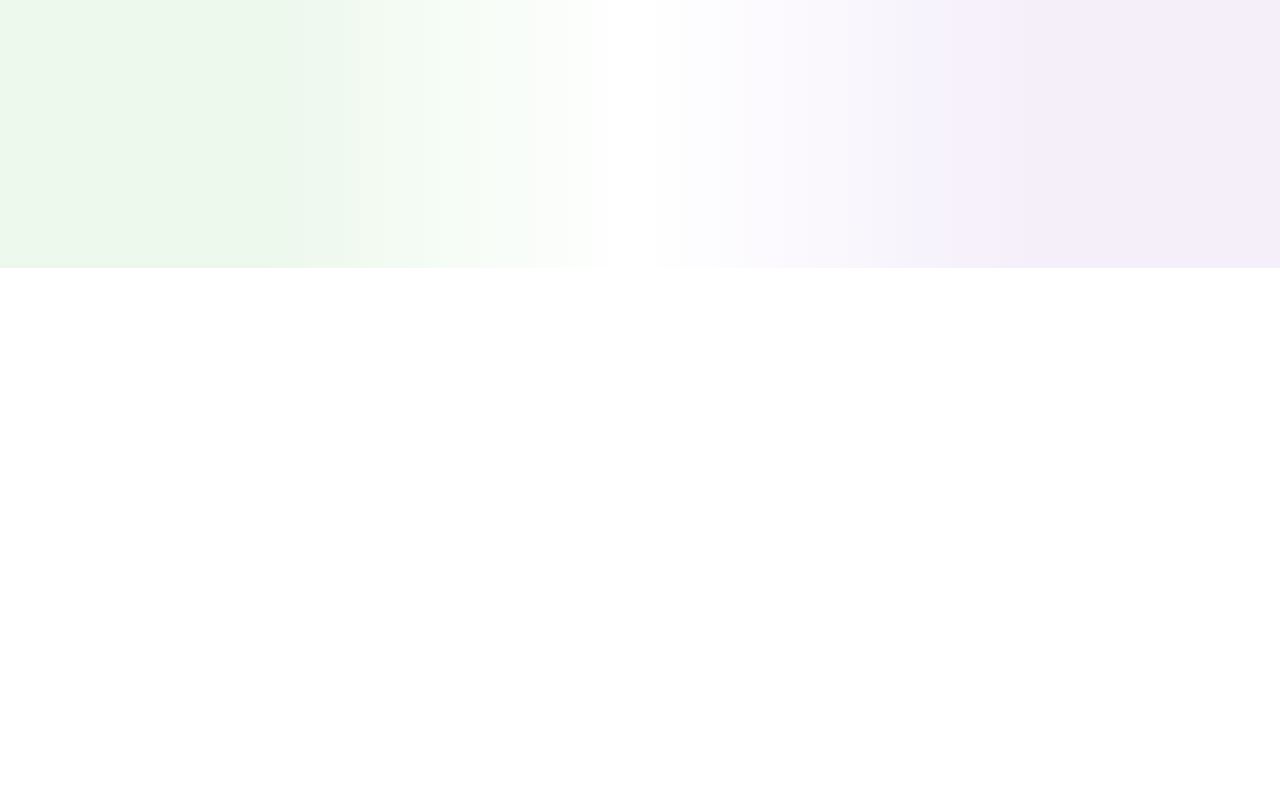
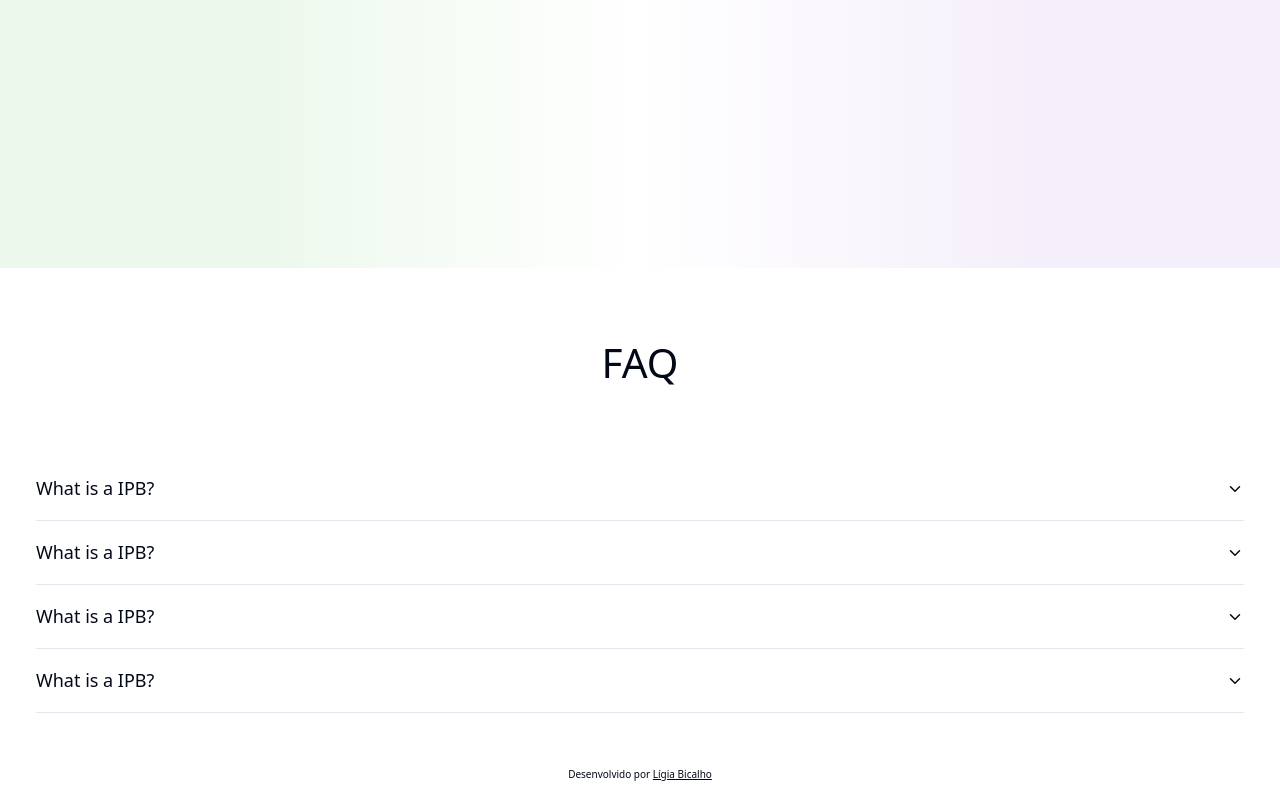
Before and after one commit to ligiabicalho/pontes-e-borboletas, a Next.js app: page / in a window 1280 px wide. Shown: the part 532-1332 px from the top of the page. Before the commit the page ends 800 px from the top, so only its background shows below. Built offline with nearby package versions, Linux system fonts and the light colour scheme; a web font is replaced by a local one.

Commit message:
feat: add Footer in HomePage

```diff
--- /dev/null
+++ b/src/components/Footer/Footer.tsx
@@ -0,0 +1,19 @@
+import React from "react";
+
+export function Footer() {
+  return (
+    <div className="flex items-end justify-center w-full h-fit py-4">
+      <p className="text-[10px]">
+        Desenvolvido por{" "}
+        <a
+          href="https://www.linkedin.com/in/ligiabicalho/"
+          target="_blank"
+          className="text-[10px] underline hover:no-underline"
+        >
+          Lígia Bicalho
+        </a>
+        {/* , Jaider Nunes e Breno G */}
+      </p>
+    </div>
+  );
+}
--- a/src/pages/index.tsx
+++ b/src/pages/index.tsx
@@ -1,9 +1,15 @@
+import { Footer } from "@/components/Footer/Footer";
+import { FAQ } from "@/components/Home/FAQ/FAQ";
 import Hero from "@/components/Home/Hero/Hero";
 
 export default function Home() {
   return (
     <>
       <Hero />
+
+      <FAQ />
+
+      <Footer />
     </>
   );
 }
```
